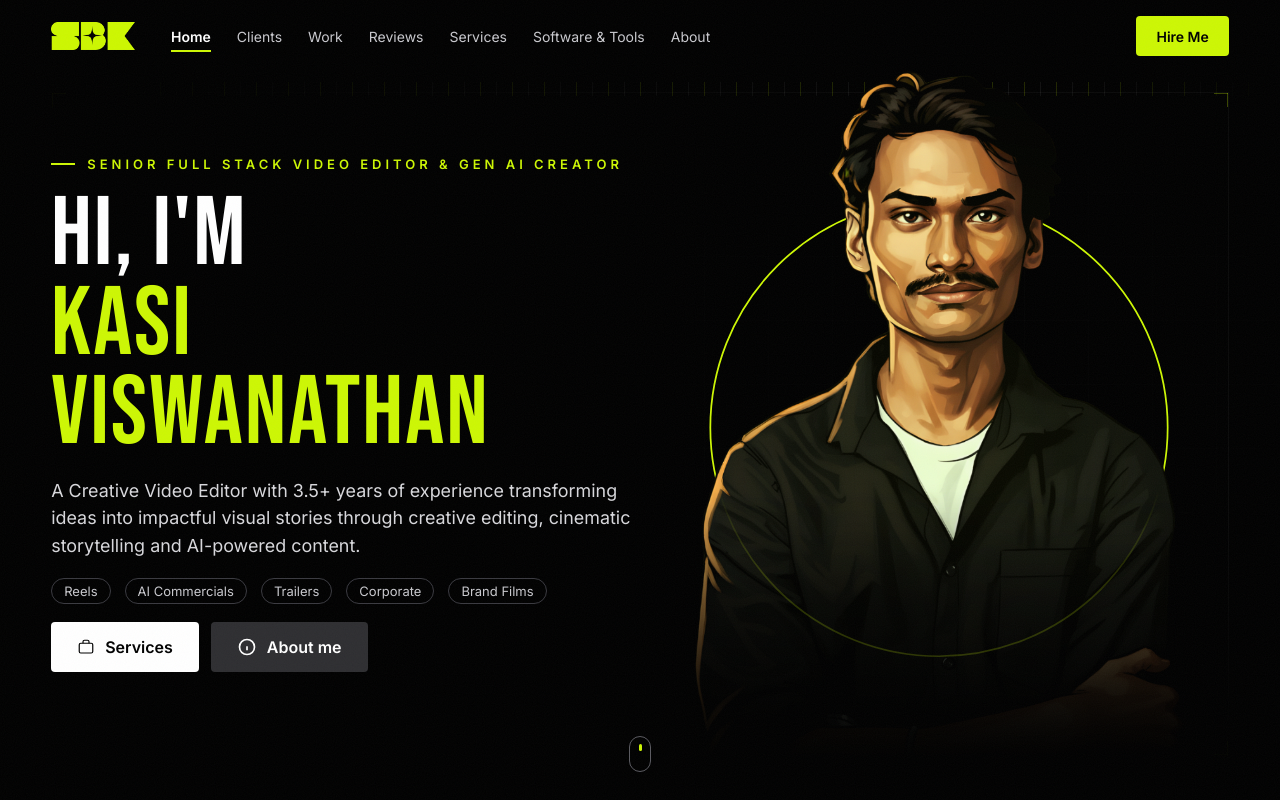
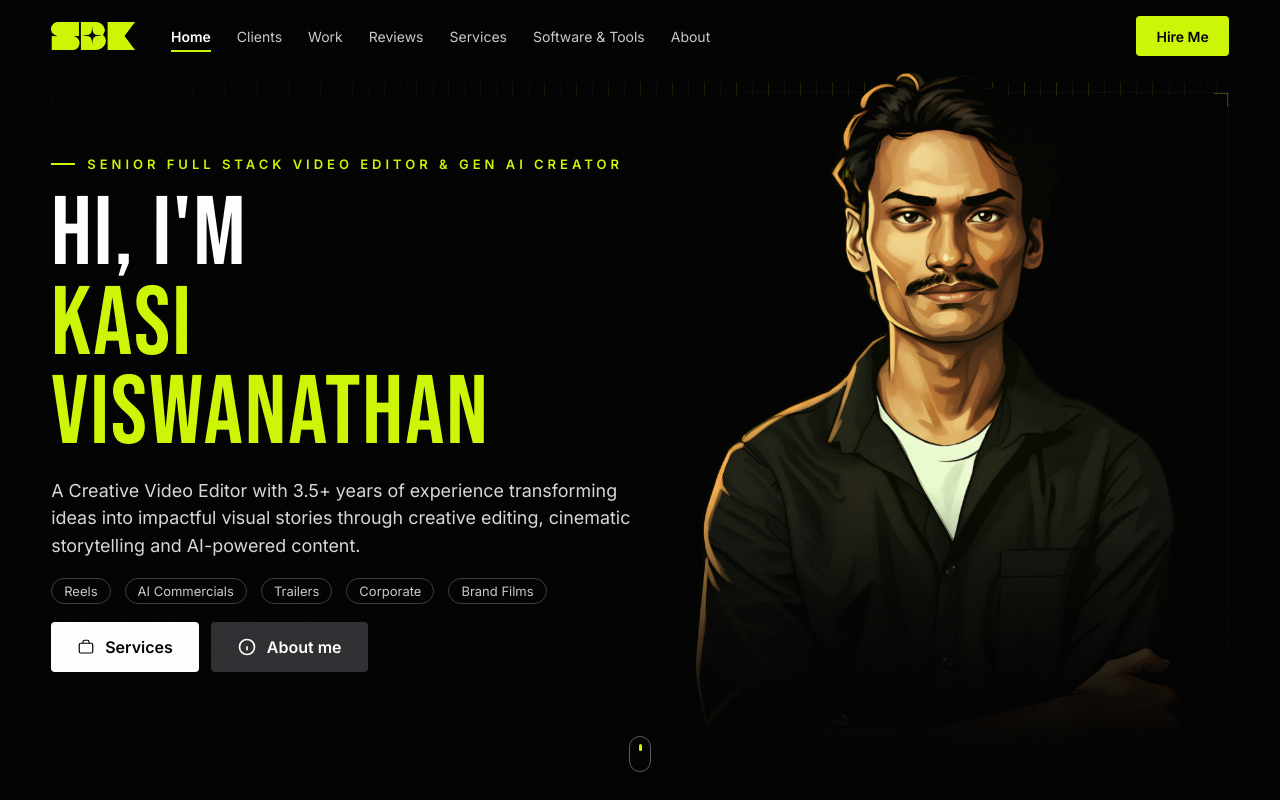
Before and after one commit to kasiviswanathan007/SEQUENCE-BY-KASI, a React (Vite) app: page / in a window 1280 px wide. Both pictures are taken after a click on the button "Just exploring". Shown: the top 800 px of the page. Built offline with nearby package versions, Linux system fonts and the light colour scheme.

Commit message:
Remove circle ring behind hero photo

```diff
--- a/src/components/Hero.jsx
+++ b/src/components/Hero.jsx
@@ -10,7 +10,6 @@ export function Hero() {
     if (isMobile()) return
     const tl = gsap.timeline({ defaults: { ease: 'expo.out' } })
     tl.from('.hero-bg', { opacity: 0, duration: 1.0 })
-      .from('.hero-ring circle', { strokeDashoffset: 1000, duration: 1.4, ease: 'power2.inOut' }, 0.15)
       .from('.hero-figure img', { yPercent: 12, opacity: 0, duration: 1.1 }, 0.25)
       .from('.hero-tag', { x: -24, opacity: 0, duration: 0.7 }, 0.4)
       .from('.hero-title .split-line > span', { yPercent: 110, duration: 0.9, stagger: 0.08 }, 0.45)
@@ -28,7 +27,6 @@ export function Hero() {
       </div>
       <div className="hero-fade-l" />
       <div className="hero-figure">
-        <svg className="hero-ring" viewBox="0 0 320 320" aria-hidden="true"><circle cx="160" cy="160" r="158" strokeDasharray="1000" /></svg>
         <img src="assets/kasi.png" alt={profile.name} />
       </div>
       <div className="hero-fade-b" />
--- a/src/index.css
+++ b/src/index.css
@@ -167,8 +167,6 @@ button { font: inherit; color: inherit; background: none; border: 0; cursor: poi
 .hero-fade-l { position: absolute; inset: 0; background: linear-gradient(90deg, rgba(0,0,0,.95) 0%, rgba(0,0,0,.55) 42%, rgba(0,0,0,0) 72%); z-index: 2; }
 .hero-fade-b { position: absolute; left: 0; right: 0; bottom: 0; height: 34%; background: linear-gradient(0deg, #000 12%, rgba(0,0,0,0)); z-index: 4; }
 .hero-figure { position: absolute; right: clamp(0px, 7vw, 140px); bottom: 0; height: 92%; aspect-ratio: 0.684; z-index: 3; }
-.hero-ring { position: absolute; left: 50%; top: 18%; width: 92%; aspect-ratio: 1; transform: translateX(-50%); }
-.hero-ring circle { fill: none; stroke: var(--lime); stroke-width: 1.2; }
 .hero-figure img {
   position: absolute; inset: 0; width: 100%; height: 100%; object-fit: contain; object-position: bottom;
   -webkit-mask-image: linear-gradient(to bottom, #000 58%, rgba(0,0,0,.65) 78%, transparent 100%);
```
